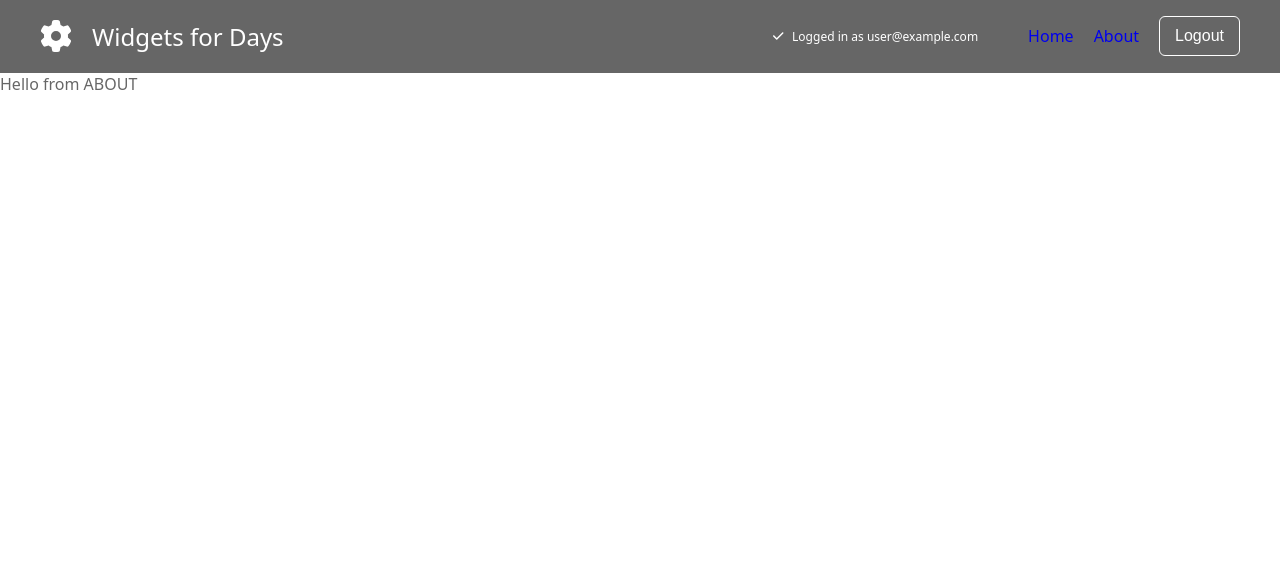
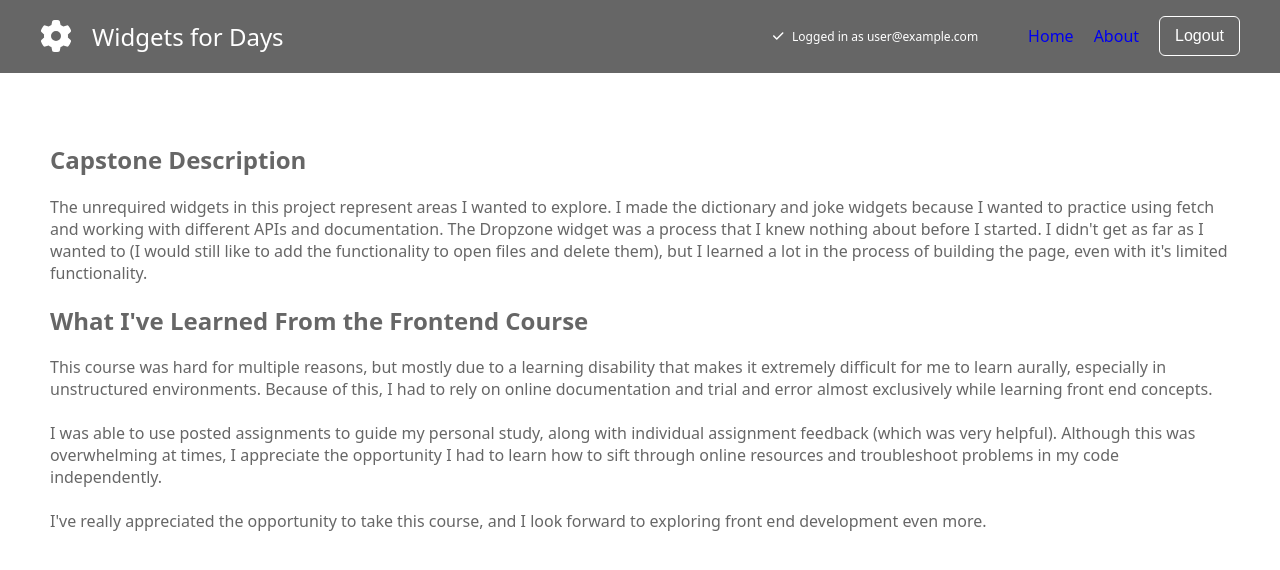
Before and after one commit to arianneelise/react-capstone-project, a React (Create React App) app: page /about in a window 1280 px wide. Shown: the top 570 px of the page. Built offline with nearby package versions, Linux system fonts and the light colour scheme; no server answers; sample sign-in values are in the browser's storage.

Commit message:
completed requirements

```diff
--- a/package.json
+++ b/package.json
@@ -12,6 +12,7 @@
     "firebase": "^9.9.2",
     "react": "^18.2.0",
     "react-dom": "^18.2.0",
+    "react-dropzone": "^14.2.2",
     "react-router-dom": "^5.3.3",
     "react-scripts": "5.0.1",
     "sass": "^1.54.3",
--- a/src/App.js
+++ b/src/App.js
@@ -14,6 +14,7 @@ import SignUp from "./pages/SignUp";
 import Login from "./pages/Login";
 import PrivateRoute from "./pages/auth/PrivateRoute";
 import NoMatch from "./component/NoMatch";
+import Dropzone from "./component/widgets/Dropzone";
 import "./styles/App.scss";
 import { AuthProvider } from "./context/AuthContext";
 
@@ -35,6 +36,7 @@ function App() {
             <PrivateRoute path="/weather" component={Weather} />
             <PrivateRoute path="/dictionary" component={Dictionary} />
             <PrivateRoute path="/jokes" component={Jokes} />
+            <PrivateRoute path="/dropzone" component={Dropzone} />
             <Route path="*" component={NoMatch} />
           </Switch>
         </AuthProvider>
--- /dev/null
+++ b/src/component/widgets/Dropzone.js
@@ -0,0 +1,58 @@
+import { useEffect, useState } from "react";
+import { useDropzone } from "react-dropzone";
+import { FontAwesomeIcon } from "@fortawesome/react-fontawesome";
+import { faPlus } from "@fortawesome/free-solid-svg-icons";
+
+export default function Dropzone() {
+  const { acceptedFiles, getRootProps, getInputProps, isDragActive } =
+    useDropzone();
+  const [files, setfiles] = useState([]);
+  const [fileObjects, setFileObjects] = useState([]);
+  const styles = {
+    backgroundColor: "rgb(143, 168, 191)",
+  };
+
+  const changeStyle = (color) => {
+    styles.backgroundColor = color;
+  };
+
+  useEffect(() => {
+    if (acceptedFiles[0]) {
+      setfiles((files) => [...files, acceptedFiles[0].path]);
+    }
+  }, [acceptedFiles]);
+
+  useEffect(() => {
+    const makeObjects = () => {
+      let objectList = [];
+      for (let i = 0; i < files.length; i++) {
+        const item = {
+          id: i,
+          name: files[i],
+        };
+        objectList.push(item);
+      }
+      return objectList;
+    };
+    setFileObjects(makeObjects());
+  }, [files]);
+
+  return (
+    <div className="dropzone-container">
+      <div style={styles} {...getRootProps({ className: "dropzone" })}>
+        <FontAwesomeIcon icon={faPlus} size="3x" />
+        <input {...getInputProps()} />
+        {isDragActive
+          ? changeStyle("rgb(171, 190, 206)")
+          : changeStyle("rgb(143, 168, 191)")}
+        <p>drag 'n' drop some files here, or click to select files</p>
+      </div>
+      {acceptedFiles.length > 0 &&
+        fileObjects.map((object) => (
+          <div key={object.id} className="file">
+            {object.name}
+          </div>
+        ))}
+    </div>
+  );
+}
--- a/src/pages/About.js
+++ b/src/pages/About.js
@@ -1,3 +1,32 @@
 export default function About() {
-  return <div className="about-wrapper">Hello from ABOUT</div>;
+  return (
+    <div className="about-wrapper">
+      <h2>Capstone Description</h2>
+      <p>
+        The unrequired widgets in this project represent areas I wanted to
+        explore. I made the dictionary and joke widgets because I wanted to
+        practice using fetch and working with different APIs and documentation.
+        The Dropzone widget was a process that I knew nothing about before I
+        started. I didn't get as far as I wanted to (I would still like to add
+        the functionality to open files and delete them), but I learned a lot in
+        the process of building the page, even with it's limited functionality.{" "}
+      </p>
+      <h2>What I've Learned From the Frontend Course</h2>
+      <p>
+        This course was hard for multiple reasons, but mostly due to a learning
+        disability that makes it extremely difficult for me to learn aurally,
+        especially in unstructured environments. Because of this, I had to rely
+        on online documentation and trial and error almost exclusively while
+        learning front end concepts. <br />
+        <br />I was able to use posted assignments to guide my personal study,
+        along with individual assignment feedback (which was very helpful).
+        Although this was overwhelming at times, I appreciate the opportunity I
+        had to learn how to sift through online resources and troubleshoot
+        problems in my code independently. <br />
+        <br />
+        I've really appreciated the opportunity to take this course, and I look
+        forward to exploring front end development even more.
+      </p>
+    </div>
+  );
 }
--- a/src/pages/Home.js
+++ b/src/pages/Home.js
@@ -3,6 +3,7 @@ import Space from "../images/space.jpg";
 import Clouds from "../images/clouds.jpg";
 import Dictionary from "../images/dictionary.jpg";
 import Laugh from "../images/laugh.jpg";
+import Files from "../images/files.jpg";
 
 export default function Home() {
   return (
@@ -12,6 +13,7 @@ export default function Home() {
         <Widget img={Clouds} name="Weather" />
         <Widget img={Dictionary} name="Dictionary" />
         <Widget img={Laugh} name="Jokes" />
+        <Widget img={Files} name="Dropzone" />
         <p>
           Look at the code on{" "}
           <a href="https://github.com/arianneelise/widgets-projects" target="/">
--- a/src/pages/Login.js
+++ b/src/pages/Login.js
@@ -32,6 +32,7 @@ export default function Login() {
 
   return (
     <div className="login">
+      <h1>Capstone Sign In</h1>
       <FontAwesomeIcon icon={faGear} size="6x" className="icon" />
       <form onSubmit={handleSubmit}>
         {error && <p style={{ color: "red" }}>{error}</p>}
@@ -42,7 +43,7 @@ export default function Login() {
         </button>
       </form>
       <p>
-        Don't have an account? <Link to="/">Sign Up</Link>
+        Don't have an account? <Link to="/sign-up">Sign Up</Link>
       </p>
     </div>
   );
--- a/src/styles/App.scss
+++ b/src/styles/App.scss
@@ -8,6 +8,8 @@
 @import "./badJokes.scss";
 @import "./login.scss";
 @import "./noMatch.scss";
+@import "./dropzone.scss";
+@import "./about.scss";
 
 body {
   margin: 0;
--- /dev/null
+++ b/src/styles/about.scss
@@ -0,0 +1,3 @@
+.about-wrapper {
+  padding: 50px;
+}
--- /dev/null
+++ b/src/styles/dropzone.scss
@@ -0,0 +1,17 @@
+.dropzone-container {
+  text-align: center;
+  width: 300px;
+  display: block;
+  margin: 100px auto;
+  .dropzone {
+    border-radius: 6px;
+    padding: 50px;
+    border: 3px dotted $main-color;
+  }
+  .file {
+    background-color: rgb(201, 221, 237);
+    border-radius: 6px;
+    margin-top: 10px;
+    padding: 20px 25px;
+  }
+}
--- a/src/styles/login.scss
+++ b/src/styles/login.scss
@@ -5,6 +5,10 @@
   border-radius: 6px;
   display: block;
   margin: 100px auto;
+  h1 {
+    text-align: center;
+    font-weight: 500;
+  }
   .icon {
     display: block;
     margin: 10px auto;
```
Also changed, not shown: 2 other files (tests, documents, lock files or other folders).
